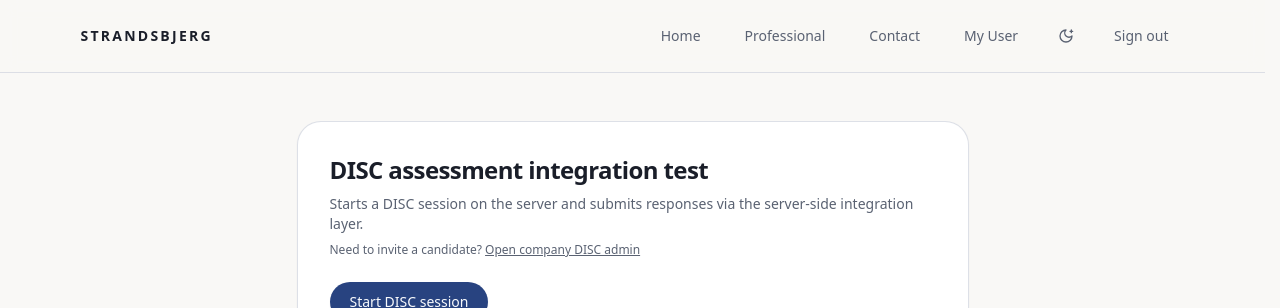
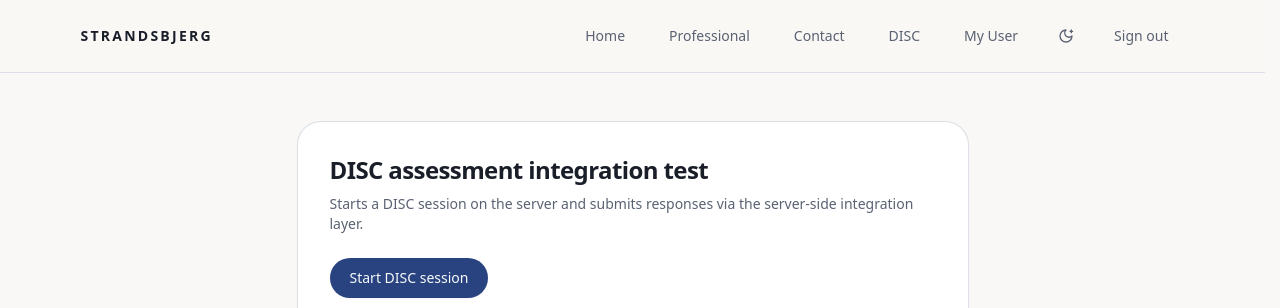
Before and after one commit to Svend-Strandsbjerg/strandsbjerg, a Next.js app: page /disc in a window 1280 px wide. Shown: the top 308 px of the page. Built offline with nearby package versions, Linux system fonts and the light colour scheme; no server answers; the database is empty; sample sign-in values are in the browser's storage.

Commit message:
Expose DISC in auth nav and protect DISC hub route

```diff
--- a/src/app/disc/disc-assessment-client.tsx
+++ b/src/app/disc/disc-assessment-client.tsx
@@ -13,6 +13,7 @@ import { Textarea } from "@/components/ui/textarea";
 
 type DiscAssessmentClientProps = {
   userId: string | null;
+  hasCompanyDiscAccess: boolean;
   assessments: Array<{
     id: string;
     status: "STARTED" | "SUBMITTED" | "FAILED";
@@ -22,7 +23,7 @@ type DiscAssessmentClientProps = {
   }>;
 };
 
-export function DiscAssessmentClient({ userId, assessments }: DiscAssessmentClientProps) {
+export function DiscAssessmentClient({ userId, hasCompanyDiscAccess, assessments }: DiscAssessmentClientProps) {
   const [startState, startAction, starting] = useActionState(startDiscAssessment, initialDiscFlowState);
   const [submitState, submitAction, submitting] = useActionState(submitDiscAssessmentResponses, initialDiscFlowState);
 
@@ -37,7 +38,7 @@ export function DiscAssessmentClient({ userId, assessments }: DiscAssessmentClie
         <p className="text-sm text-muted-foreground">
           Starts a DISC session on the server and submits responses via the server-side integration layer.
         </p>
-        {userId ? (
+        {userId && hasCompanyDiscAccess ? (
           <p className="text-xs text-muted-foreground">
             Need to invite a candidate? <Link className="underline" href="/disc/company">Open company DISC admin</Link>
           </p>
--- a/src/app/disc/page.tsx
+++ b/src/app/disc/page.tsx
@@ -1,15 +1,22 @@
 import { DiscAssessmentClient } from "@/app/disc/disc-assessment-client";
-import { auth } from "@/lib/auth";
+import { requireUser } from "@/lib/access";
 import { prisma } from "@/lib/prisma";
 
 export const dynamic = "force-dynamic";
 
 export default async function DiscAssessmentPage() {
-  const session = await auth();
-  const userId = session?.user?.id;
-  const assessments = userId
-    ? await prisma.discAssessment.findMany({
-        where: { userId },
+  const user = await requireUser();
+  const companyMembership = await prisma.companyMembership.findFirst({
+    where: {
+      userId: user.id,
+      role: {
+        in: ["COMPANY_ADMIN", "COMPANY_RECRUITER"],
+      },
+    },
+    select: { id: true },
+  });
+  const assessments = await prisma.discAssessment.findMany({
+    where: { userId: user.id },
     orderBy: { createdAt: "desc" },
     take: 10,
     select: {
@@ -19,8 +26,7 @@ export default async function DiscAssessmentPage() {
       createdAt: true,
       submittedAt: true,
     },
-      })
-    : [];
+  });
 
-  return <DiscAssessmentClient userId={userId ?? null} assessments={assessments} />;
+  return <DiscAssessmentClient userId={user.id} assessments={assessments} hasCompanyDiscAccess={Boolean(companyMembership)} />;
 }
--- a/src/components/layout/site-header.tsx
+++ b/src/components/layout/site-header.tsx
@@ -26,6 +26,7 @@ export async function SiteHeader() {
               {item.label}
             </TopNavItemLink>
           ))}
+          {session?.user ? <TopNavItemLink href="/disc">DISC</TopNavItemLink> : null}
           {session?.user ? <TopNavItemLink href="/account">My User</TopNavItemLink> : null}
           {canAccessFamily(session?.user) ? <TopNavItemLink href={FAMILY_PRIVATE_BASE_PATH}>Family</TopNavItemLink> : null}
           {canAccessInvestments(session?.user) ? <TopNavItemLink href={INVESTMENTS_PRIVATE_BASE_PATH}>Investments</TopNavItemLink> : null}
```
Lines whose indentation alone changed are shown as unchanged.
